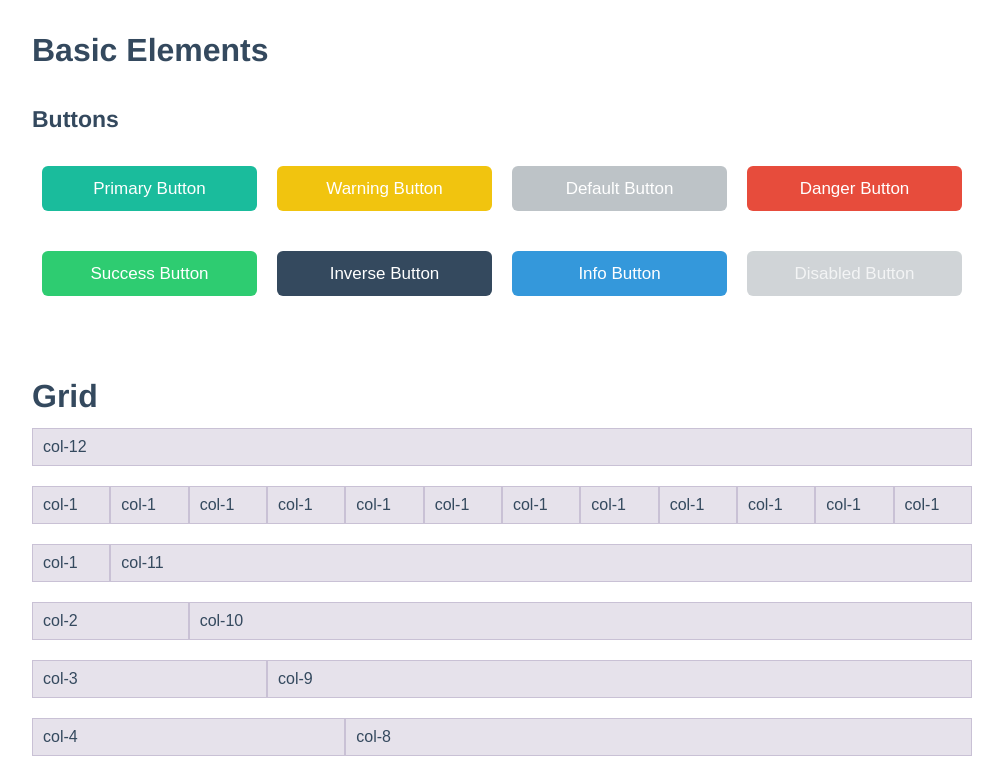
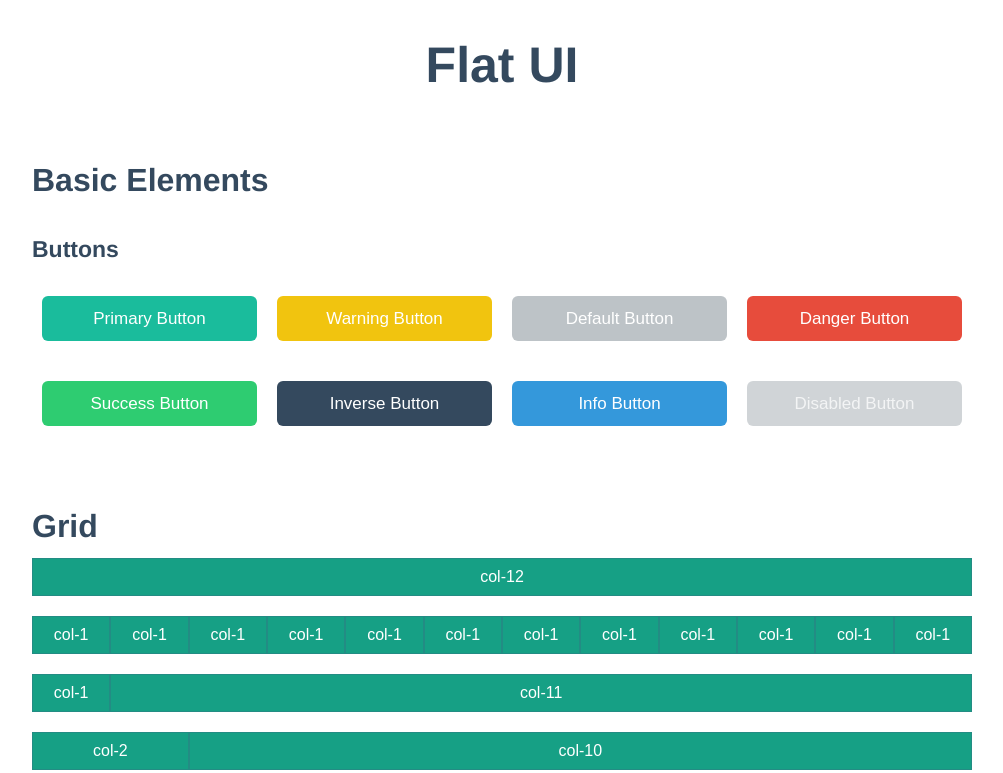
Before and after one commit to filipego/flatUI, a website: page app/index.html in a window 1280 px wide. Shown: the top 773 px of the page, without its empty margins (138-1141 px from the left). Drawn offline with Linux system fonts and the light colour scheme.

Commit message:
added some stuff

```diff
--- a/app/index.html
+++ b/app/index.html
@@ -6,7 +6,7 @@
     <head>
         <meta charset="utf-8">
         <meta http-equiv="X-UA-Compatible" content="IE=edge">
-        <title>My App</title>
+        <title>Flat UI</title>
         <meta name="description" content="">
         <meta name="viewport" content="width=device-width, initial-scale=1">
         <link rel="stylesheet" href="css/style.css">
@@ -20,6 +20,9 @@
 
         <!-- Add your site or application content here -->
 
+        <header class="container ">
+            <h1>Flat UI</h1>
+        </header>
 
         <div class="container">
 
--- a/app/sass/_layout.scss
+++ b/app/sass/_layout.scss
@@ -32,13 +32,21 @@ body{
 
 	&.grid{
 
-		.col{
-			background: rgba(86,61,124,.15);
-		}
-
 		[class^=col-] {
 		  border: 1px solid rgba(86,61,124,.2);
+		  background: #16a085;
+		  color: white;
+		  text-align: center;
 		}
+	}
+
+	h1{
+		font-family: "Helvetica Neue", Helvetica, Arial, sans-serif;
+		font-size: 50px;
+		line-height: 1.4;
+		font-weight: 900;
+		margin: 10px 0;
+		text-align: center;
 	}
 
 	h2{
```
Also changed, not shown: app/css/style.css.
